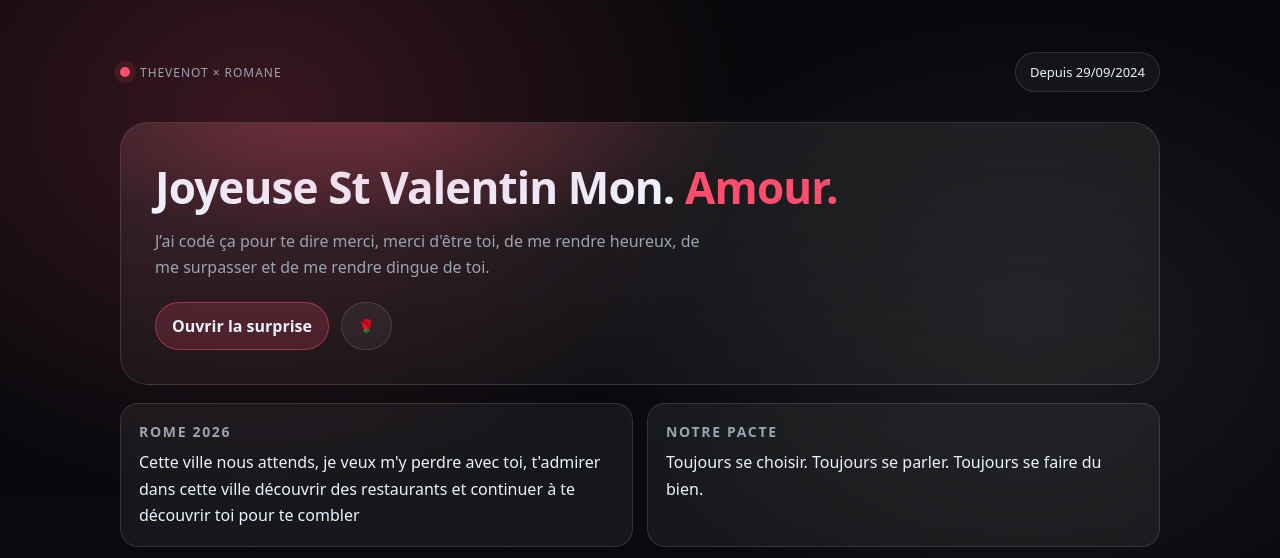
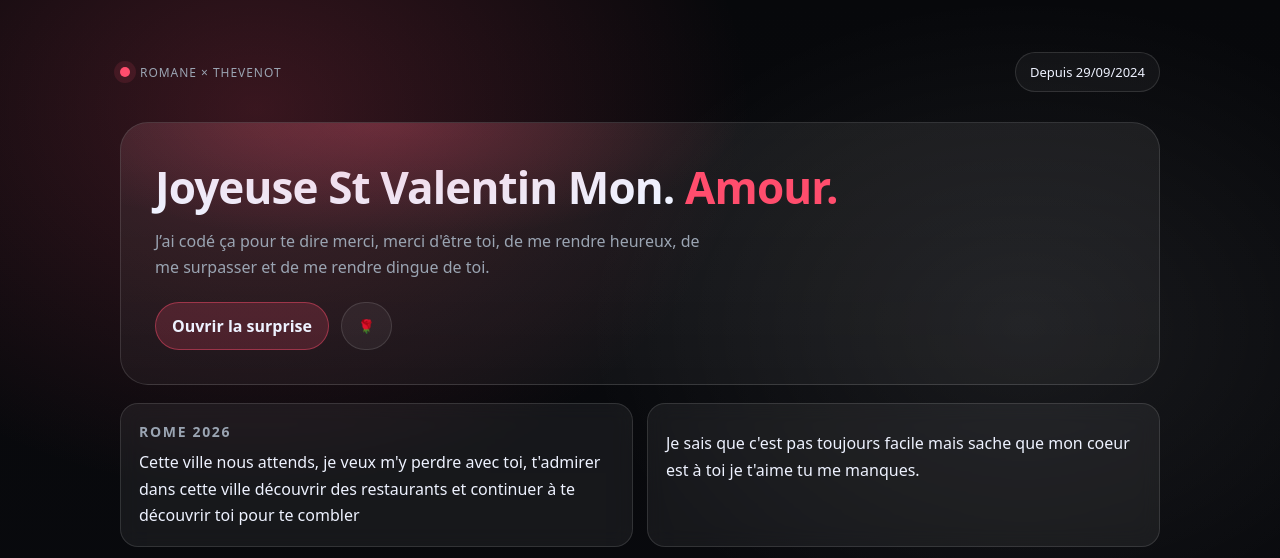
Before and after one commit to mtr0811/romanecaubelthevenotstval, a plain HTML site: page index.html in a window 1280 px wide. Shown: the top 558 px of the page. Drawn offline with Linux system fonts and the light colour scheme.

Commit message:
Update index.html

```diff
--- a/index.html
+++ b/index.html
@@ -134,8 +134,8 @@
       </div>
 
       <div class="card span6">
-        <h3>Notre pacte</h3>
-        <p id="pact">Toujours se choisir. Toujours se parler. Toujours se faire du bien.</p>
+        <h3></h3>
+        <p id="pact">Je sais que c'est pas toujours facile mais sache que mon coeur est à toi je t'aime tu me manques.</p>
       </div>
 
       <div class="card span4">
@@ -166,8 +166,8 @@
   </div>
 
   <script>
-    const PRENOM = "Romane";
-    const TON_NOM = "Thevenot";
+    const PRENOM = "Thevenot";
+    const TON_NOM = "Romane";
     const DATE_DEPUIS = "29/09/2024";
 
     document.getElementById("couple").textContent = `${TON_NOM} × ${PRENOM}`;
```
